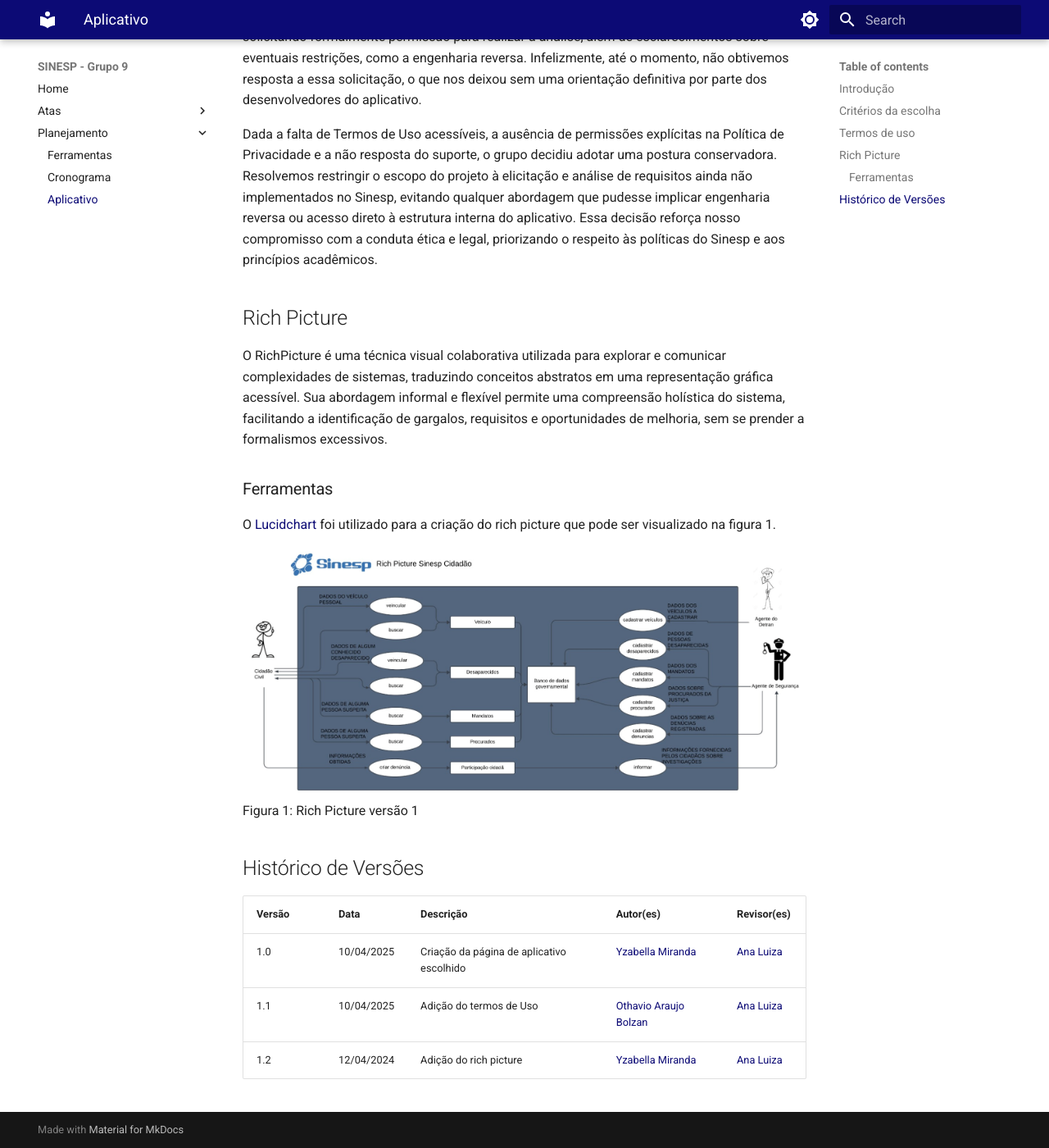
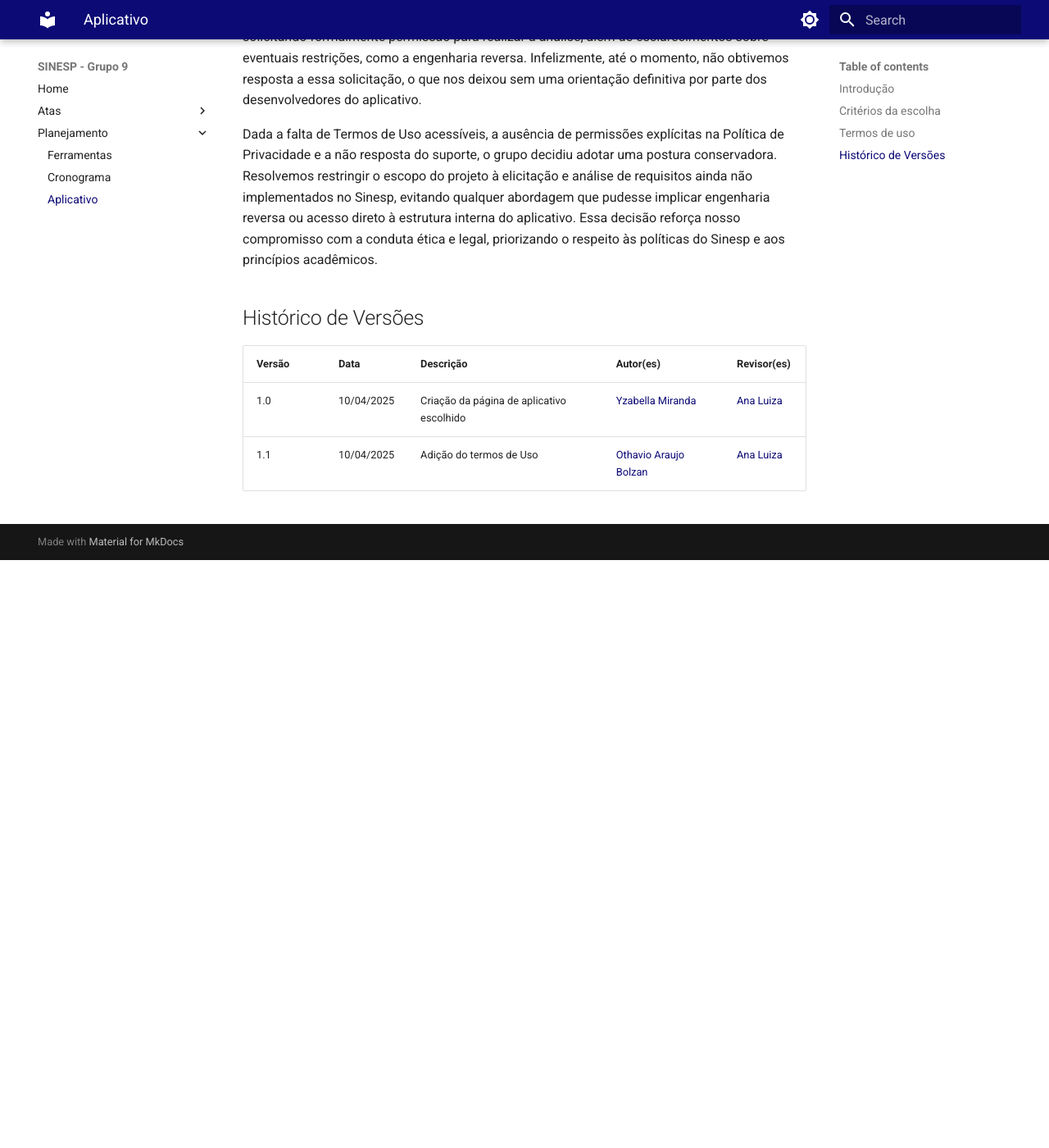
Before and after one commit to matheusdealcantara/2025.1-Grupo09, an MkDocs documentation site: the page built from docs/planejamento/aplicativo.md, in a window 1280 px wide and 1400 px high, scrolled down 1036 px. Shown: the whole window at 82% size. Built offline with MkDocs 1.6.1 and Material for MkDocs 9.7.7, drawn with Linux system fonts in a browser that asks for light colours; after the commit the page ends 1719 px from its top, so only the background shows below that.

Commit message:
doc6 criacao da pag de rich picture junto de pasta de pre rastreabilidade

```diff
--- a/docs/planejamento/aplicativo.md
+++ b/docs/planejamento/aplicativo.md
@@ -17,19 +17,9 @@ Visando esclarecer a questão e garantir a regularidade do trabalho, o grupo opt
 
 Dada a falta de Termos de Uso acessíveis, a ausência de permissões explícitas na Política de Privacidade e a não resposta do suporte, o grupo decidiu adotar uma postura conservadora. Resolvemos restringir o escopo do projeto à elicitação e análise de requisitos ainda não implementados no Sinesp, evitando qualquer abordagem que pudesse implicar engenharia reversa ou acesso direto à estrutura interna do aplicativo. Essa decisão reforça nosso compromisso com a conduta ética e legal, priorizando o respeito às políticas do Sinesp e aos princípios acadêmicos.
 
-## Rich Picture
-O RichPicture é uma técnica visual colaborativa utilizada para explorar e comunicar complexidades de sistemas, traduzindo conceitos abstratos em uma representação gráfica acessível. Sua abordagem informal e flexível permite uma compreensão holística do sistema, facilitando a identificação de gargalos, requisitos e oportunidades de melhoria, sem se prender a formalismos excessivos.
-
-### Ferramentas
-O [Lucidchart](https://www.lucidchart.com/pages/pt) foi utilizado para a criação do rich picture que pode ser visualizado na figura 1.
-
-![Richpicturev1](assets/rich-picture/richPicture.png)
-Figura 1: Rich Picture versão 1
-
 ## Histórico de Versões
 
 | Versão | Data | Descrição | Autor(es) | Revisor(es) |
 |--------|------|-----------|-----------|-------------|
 | 1.0 | 10/04/2025 | Criação da página de aplicativo escolhido | [Yzabella Miranda](https://github.com/redjsun) | [Ana Luiza](https://github.com/Ana-Luiza-SC)|
 | 1.1 | 10/04/2025 | Adição do termos de Uso | [Othavio Araujo Bolzan]((https://github.com/bolzanMGB))  | [Ana Luiza](https://github.com/Ana-Luiza-SC) |
-| 1.2 | 12/04/2024 | Adição do rich picture | [Yzabella Miranda](https://github.com/redjsun) | [Ana Luiza](https://github.com/Ana-Luiza-SC)|
```
Also changed, not shown: docs/pre-rastreabilidade/rich-picture.md (added, +17 -0 lines), docs/assets/rich-picture/richpicturelegenda.png (added), docs/assets/rich-picture/richpicuturev1.png (added), docs/planejamento/assets/rich-picture/richPicture.png (deleted).
